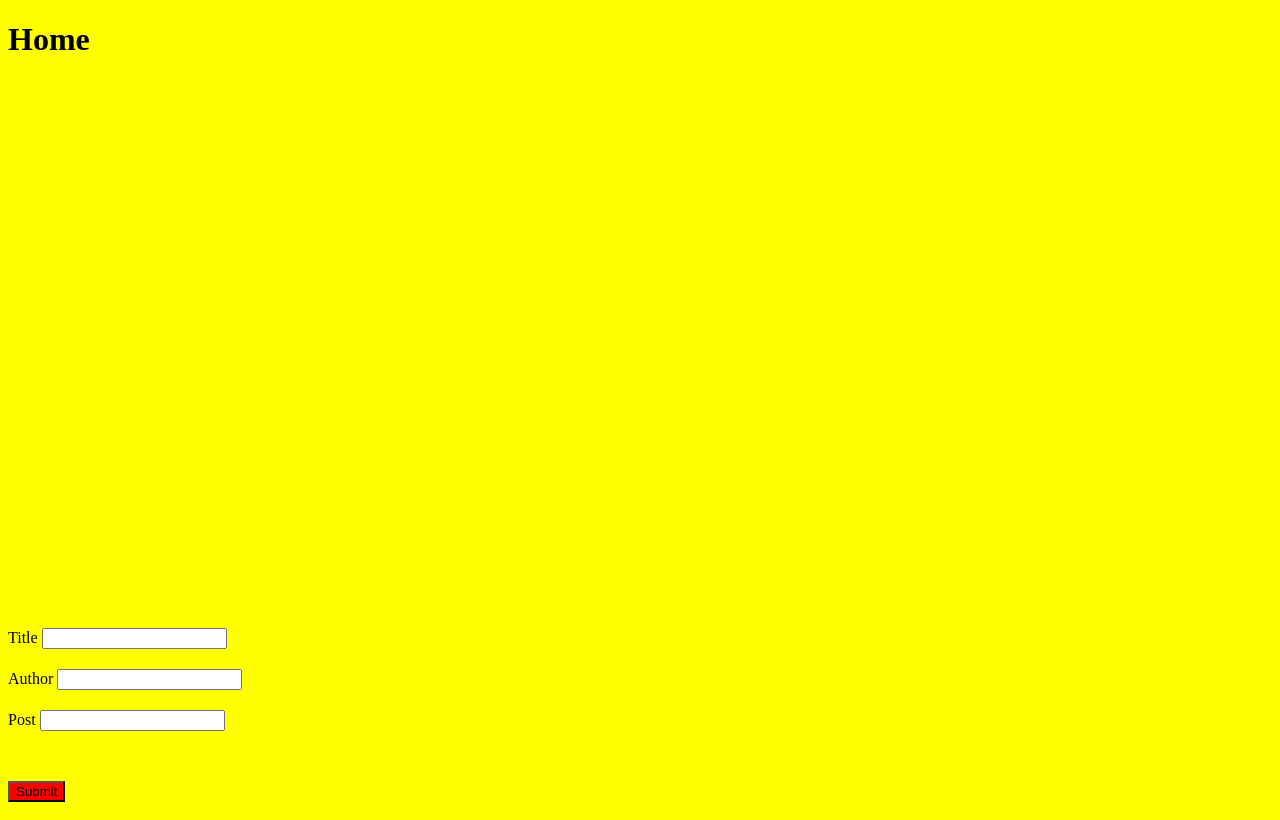
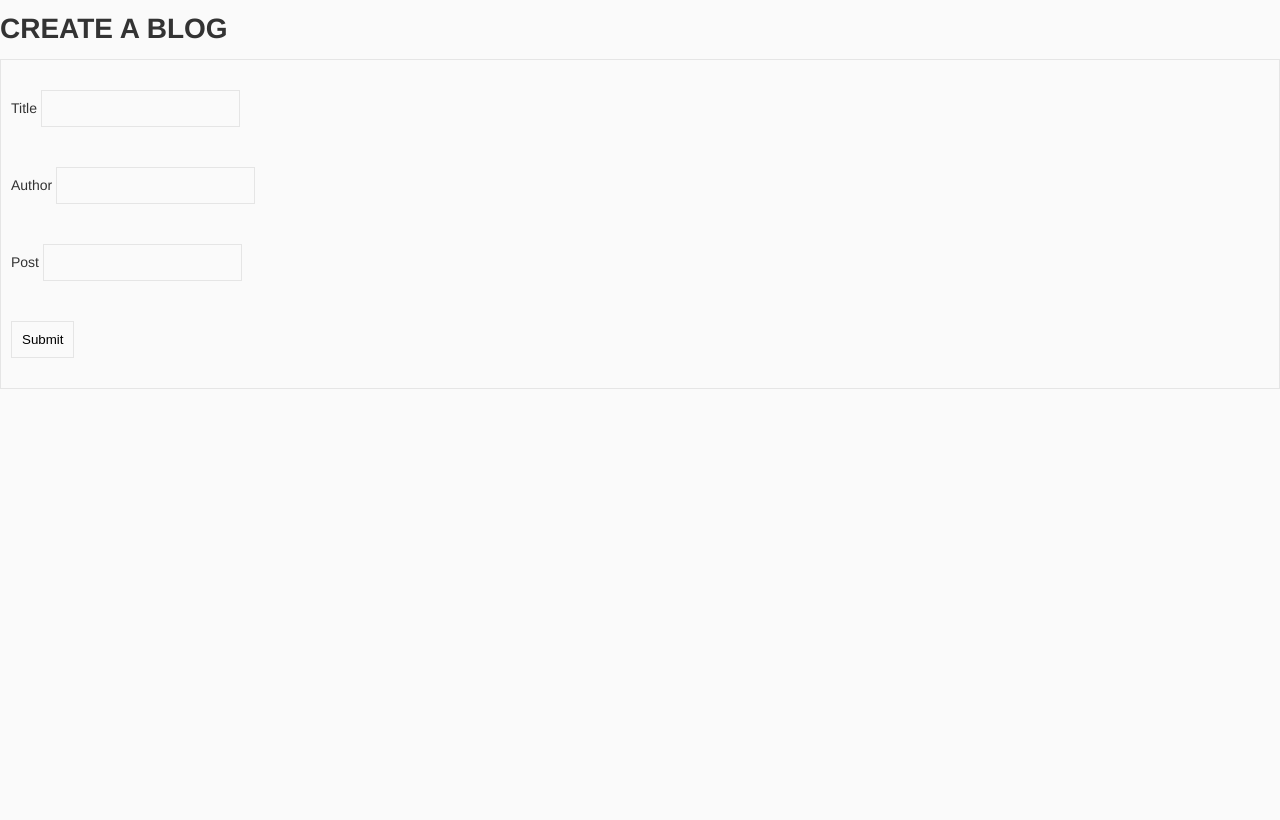
Before and after one commit to odoyoninah/BlogUp, a Flask app: page /post in a window 1280 px wide. After the commit the page ends 389 px from the top, so only its background shows below. Run offline with Flask 2, Linux system fonts and the light colour scheme; the visitor is signed in with stand-in values (Sample User, id 1); some libraries are stand-ins or nearby versions.

Commit message:
add blogs

```diff
--- a/PROJECTS/BlogUp/app/main/views.py
+++ b/PROJECTS/BlogUp/app/main/views.py
@@ -1,5 +1,5 @@
 from flask import render_template, flash, redirect, url_for, request
-from flask_login import current_user, login_required
+from flask_login import login_required
 
 from app.main.forms import PostForm
 from app.models import Post
--- a/PROJECTS/BlogUp/app/static/css/styles.css
+++ b/PROJECTS/BlogUp/app/static/css/styles.css
@@ -1,20 +1,44 @@
 body{
-    background-color: yellow;
+    background: #fafafa;
+    font-family: "Helvetica Neue", Helvetica, Arial, sans-serif;
+    font-size: 14px;
+    line-height: 20px;
+    color: #333333;
+    margin: 0;
+    padding: 0;
 
+}
+posty{
+    margin-top: 20px;
+    margin-bottom: 20px;
+    padding: 10px;
+    border: 1px solid #e5e5e5;
+    background: #fafafa;
 }
 
 form{
-    margin-top: 70vh;
+    margin-top: 20px;
+    margin-bottom: 20px;
+    padding: 10px;
+    border: 1px solid #e5e5e5;
+    background: #fafafa;
 }
 
 input{
-    margin: 10px 0;
+    margin-top: 20px;
+    margin-bottom: 20px;
+    padding: 10px;
+    border: 1px solid #e5e5e5;
+    background: #fafafa;
 }
 
 input[type='submit']{
 
-    background-color: red;
-    margin-top: 5vh;
+    margin-top: 20px;
+    margin-bottom: 20px;
+    padding: 10px;
+    border: 1px solid #e5e5e5;
+    background: #fafafa;
 
 
 }
--- a/PROJECTS/BlogUp/app/templates/index.html
+++ b/PROJECTS/BlogUp/app/templates/index.html
@@ -6,7 +6,7 @@
 {% block content %}
 
 <h1>
-    about us
+    {{ title }}
 
 </h1>
 
--- a/PROJECTS/BlogUp/app/templates/post.html
+++ b/PROJECTS/BlogUp/app/templates/post.html
@@ -4,7 +4,7 @@
         <div class="container">
             <div class="row">
                 <div class="col-md-12">
-                    <h1>Home</h1>
+                    <h1>CREATE A BLOG</h1>
 
                     {{ wtf.quick_form(postform) }}
                     </div>
```
Also changed, not shown: PROJECTS/BlogUp/app/static/css/index.css (+7 -1 lines), PROJECTS/BlogUp/app/templates/home.html (+12 -7 lines).
